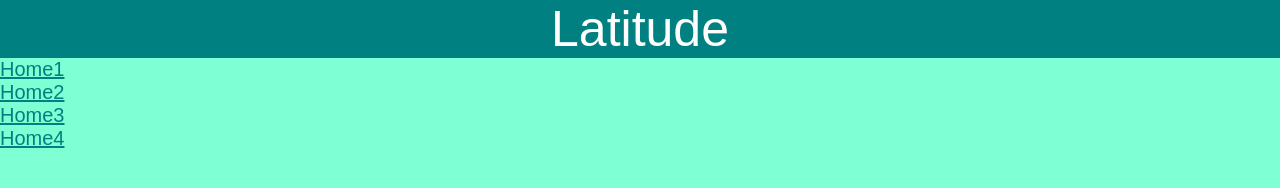
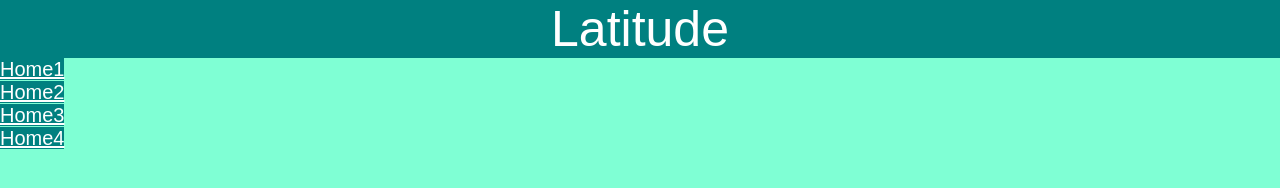
Before and after one commit to Shahidmumtaz/BootCampUCD.github.io, a plain HTML site: page Main1.html in a window 1280 px wide. Drawn offline with Linux system fonts and the light colour scheme.

Commit message:
Add files via upload

```diff
--- a/Styles-Main.css
+++ b/Styles-Main.css
@@ -7,6 +7,7 @@
 
 body {
   background-color: aquamarine;
+  overflow-x: hidden;
 }
 
 #container {
@@ -25,12 +26,15 @@ body {
 a {
   font-size: 20px;
   text-align: top;
-  color: teal;
+  color: white;
+  background-color: teal;
+  width: auto;
 }
 
 a:hover {
   font-size: 30px;
-  color: blue;
+  font-weight: bold;
+  color: White;
 }
 
 h1 {
```
